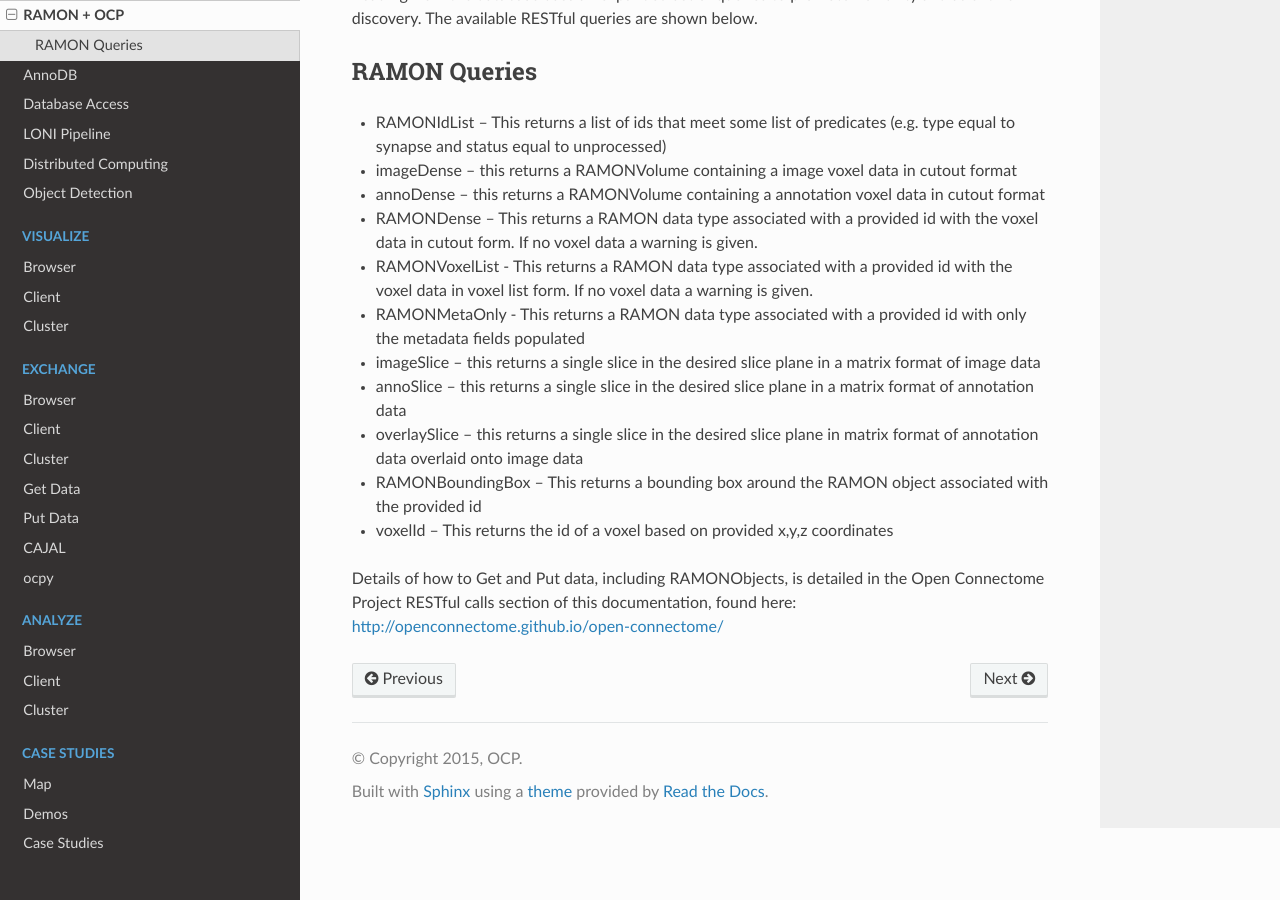
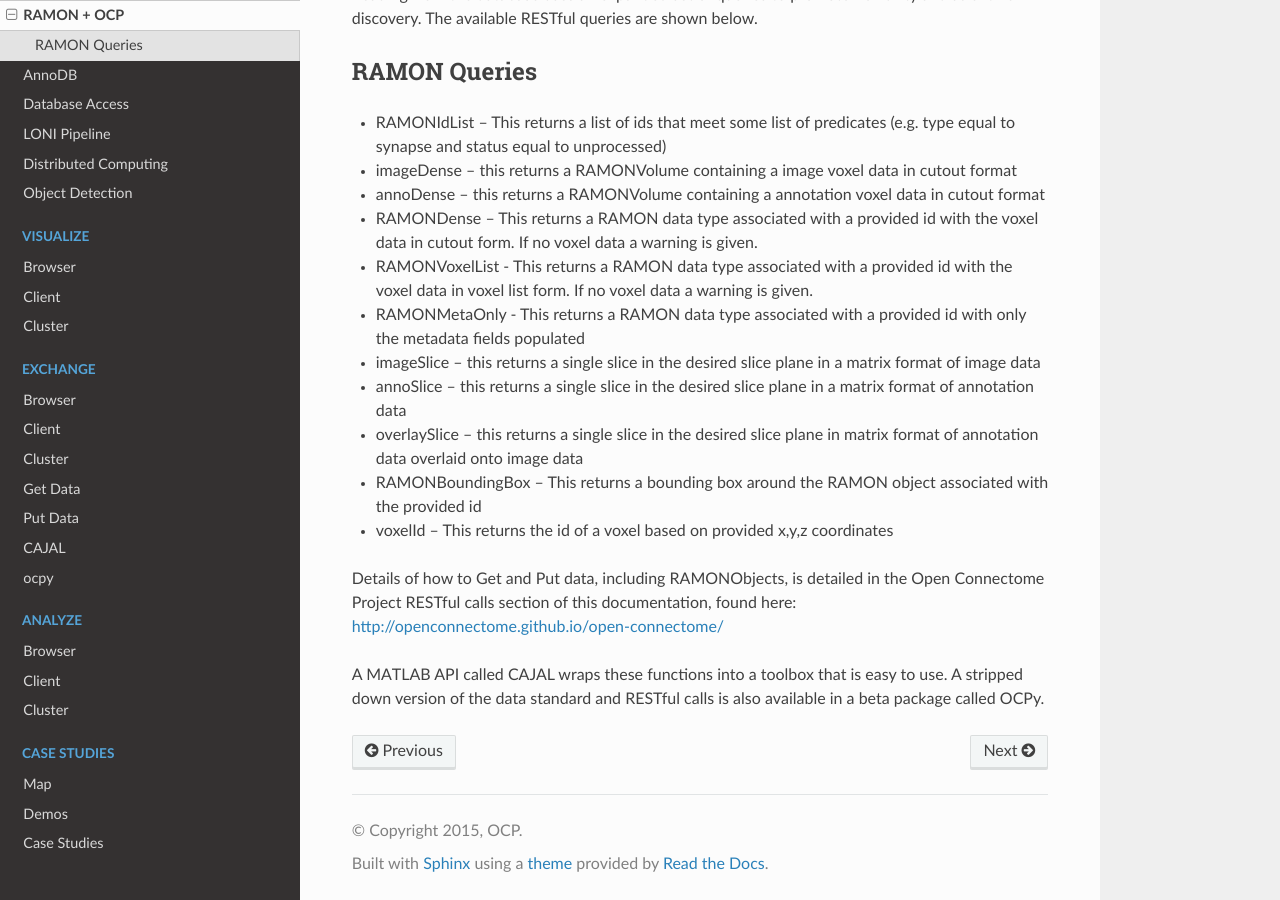
Before and after one commit to neurodata/nddocs-archive, a Sphinx documentation site: the page built from docs/overview/ramonocp.rst, in a window 1280 px wide and 900 px high, scrolled down 561 px. Built offline with Sphinx 7.4.7 and the Read the Docs theme 2.0.0, drawn with Linux system fonts in a browser that asks for light colours; formulas are drawn with MathJax 3.

Commit message:
adding links to cajal and ocpy

```diff
--- a/docs/overview/ramonocp.rst
+++ b/docs/overview/ramonocp.rst
@@ -33,3 +33,6 @@ RAMON Queries
 
 Details of how to Get and Put data, including RAMONObjects, is detailed in the Open Connectome Project RESTful calls section of this documentation,
 found here:  http://openconnectome.github.io/open-connectome/
+
+A MATLAB API called CAJAL wraps these functions into a toolbox that is easy to use.
+A stripped down version of the data standard and RESTful calls is also available in a beta package called OCPy.
```
